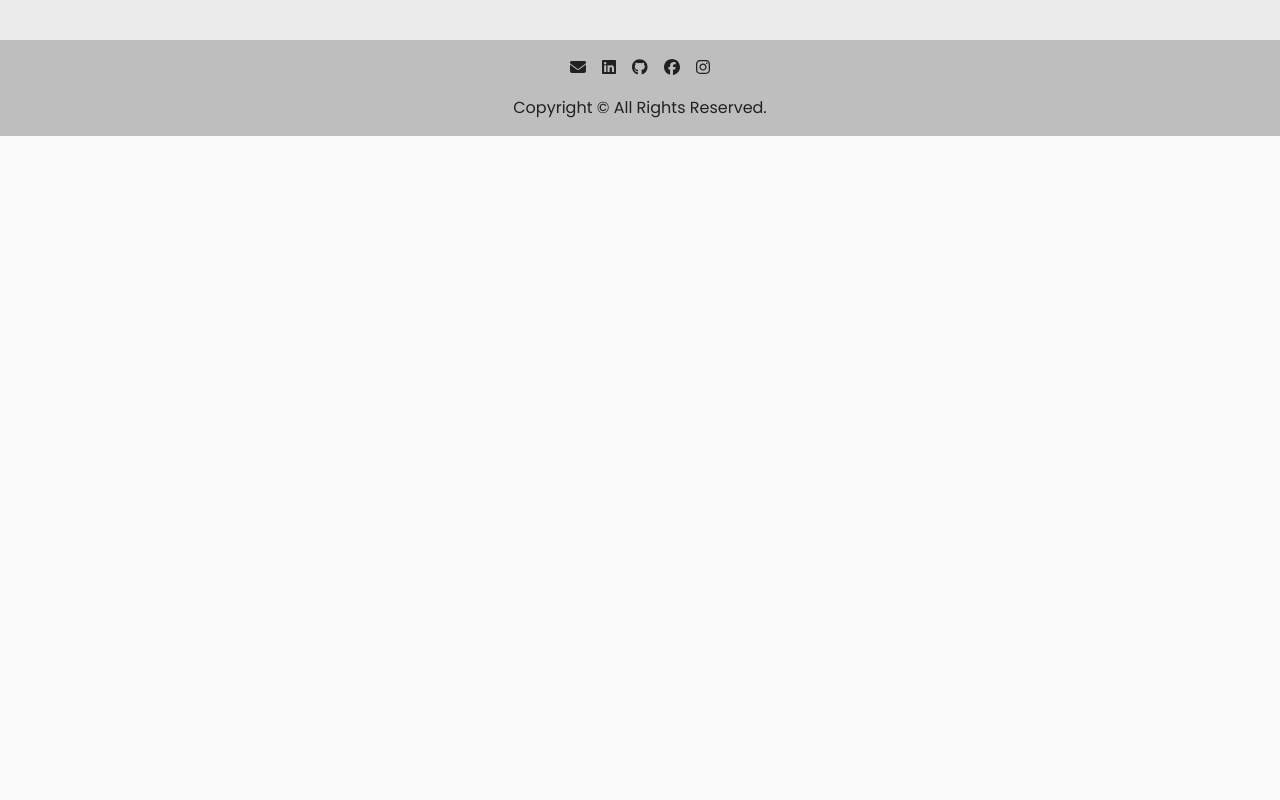
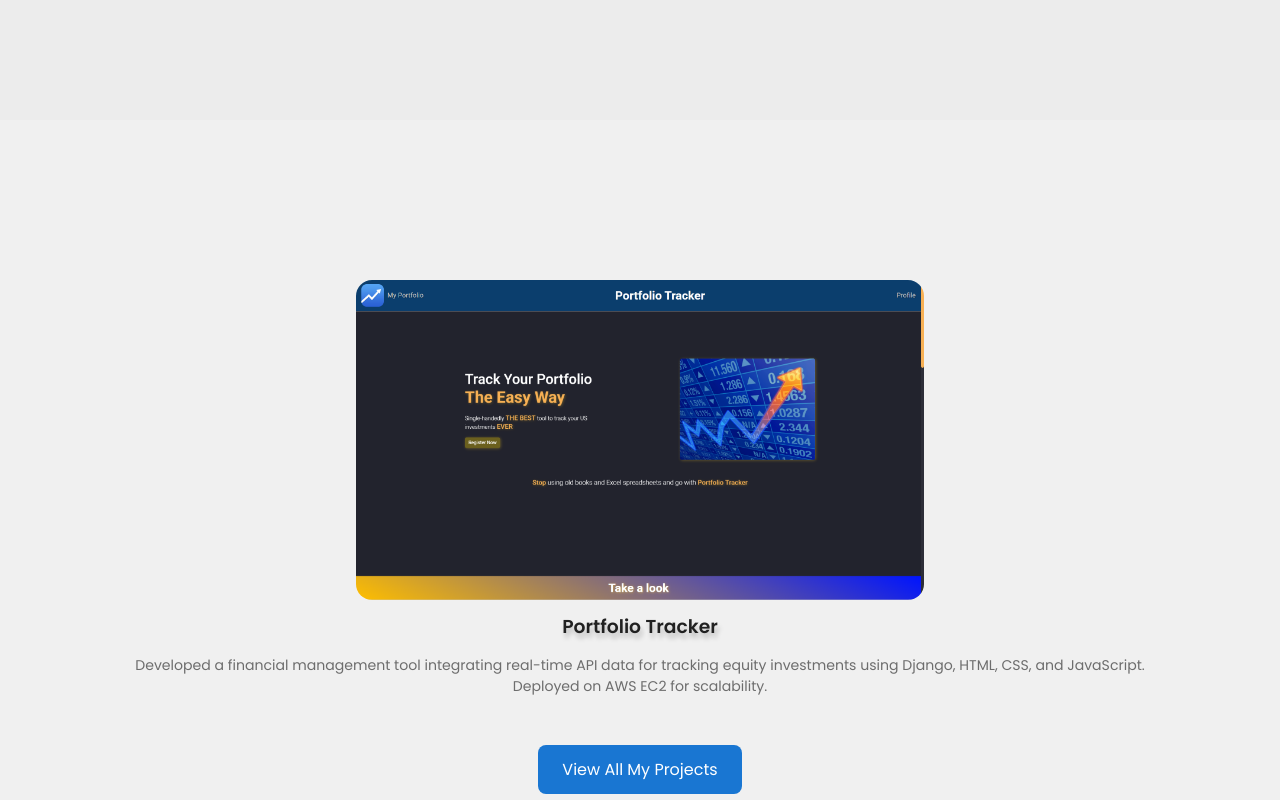
Before and after one commit to georgifudulov/personal_website, a React (Vite) app: page / in a window 1280 px wide. Shown: the part 2360-3160 px from the top of the page. Before the commit the page ends 2496 px from the top, so only its background shows below. Built offline with nearby package versions, Linux system fonts and the light colour scheme.

Commit message:
Added Projects and ProjectItem components and styling

```diff
--- a/src/App.jsx
+++ b/src/App.jsx
@@ -5,6 +5,7 @@ import Footer from "./componets/Footer";
 import Hero from "./componets/Hero";
 import About from "./componets/About";
 import WhatIDo from "./componets/WhatIDo";
+import Projects from "./componets/Projects";
 
 function App() {
   return (
@@ -13,6 +14,7 @@ function App() {
       <Hero />
       <About />
       <WhatIDo />
+      <Projects />
       <Footer />
     </>
   );
--- /dev/null
+++ b/src/componets/ProjectItem.jsx
@@ -0,0 +1,13 @@
+import "../styles/ProjectItem.css";
+
+export default function ProjectItem({ title, description, img, url, alt }) {
+  return (
+    <a href={url} target="_blank" className="wrapper project">
+      <div className="project-img-container">
+        <img className="photo" src={img} alt={alt} />
+      </div>
+      <h3 className="project-title">{title}</h3>
+      <p className="project-desc">{description}</p>
+    </a>
+  );
+}
--- /dev/null
+++ b/src/componets/Projects.jsx
@@ -0,0 +1,41 @@
+import "../styles/Projects.css";
+
+import ProjectItem from "./ProjectItem";
+import FadeInWrapper from "./FadeInWrapper";
+
+import portfolioTracker from "../assets/portfolio_tracker.png";
+
+const projectData = [
+  {
+    title: "Portfolio Tracker",
+    description:
+      "Developed a financial management tool integrating real-time API data for tracking equity investments using Django, HTML, CSS, and JavaScript. Deployed on AWS EC2 for scalability.",
+    img: portfolioTracker,
+    url: "http://152.70.190.66/",
+    alt: "Portfolio Tracker image",
+  },
+];
+
+export default function Projects() {
+  return (
+    <section id="projects" className="wrapper">
+      <div className="wrapper projects-content">
+        {projectData.map((item, index) => (
+          <FadeInWrapper>
+            <ProjectItem
+              key={index}
+              title={item.title}
+              description={item.description}
+              img={item.img}
+              url={item.url}
+              alt={item.alt}
+            />
+          </FadeInWrapper>
+        ))}
+        <a href="https://github.com/g-fudulov" target="_blank">
+          <button>View All My Projects</button>
+        </a>
+      </div>
+    </section>
+  );
+}
--- a/src/styles/About.css
+++ b/src/styles/About.css
@@ -17,6 +17,10 @@ div.about-content {
   flex-wrap: nowrap;
   flex: 1;
   gap: 1rem;
+}
+
+.description {
+  margin-bottom: -8rem;
 }
 
 div.tech {
--- a/src/styles/Footer.css
+++ b/src/styles/Footer.css
@@ -7,6 +7,7 @@ footer {
   background-color: #bebebe;
   padding-top: 1rem;
   padding-bottom: 1rem;
+  border-top: 1px dashed #1976d2;
 }
 
 ul.links {
--- a/src/styles/Hero.css
+++ b/src/styles/Hero.css
@@ -41,11 +41,12 @@
   color: white;
   border: none;
   border-radius: 8px;
-  transition: background-color 0.3s ease;
+  transition: background-color 0.3s ease, box-shadow 0.3s ease;
 }
 
 .hero-text button:hover {
   background-color: #145ea8;
+  box-shadow: 0 0 25px 5px rgba(25, 118, 210, 0.6);
   cursor: pointer;
 }
 
@@ -76,5 +77,4 @@
   position: relative;
   z-index: 1;
   display: block;
-  max-width: 100%;
 }
--- /dev/null
+++ b/src/styles/ProjectItem.css
@@ -0,0 +1,58 @@
+a {
+  text-decoration: none;
+}
+
+a.project {
+  flex-direction: column;
+  flex-wrap: nowrap;
+  align-items: center;
+  justify-content: center;
+  gap: 0.8rem;
+  transition: transform 0.3s ease;
+  text-align: center;
+}
+
+a.project:hover {
+  cursor: pointer;
+  transform: translateY(-4px);
+}
+
+.project-desc {
+  font-size: 0.88rem;
+  color: #6d6d6d;
+  padding-left: 3rem;
+  padding-right: 3rem;
+}
+
+.project-title {
+  color: #212121;
+  text-shadow: 2px 5px 5px rgba(0, 0, 0, 0.22);
+  border-bottom: 1px solid transparent;
+  transition: color 0.3s ease, border-bottom 0.3s ease, text-shadow 0.3s ease;
+}
+
+a.project:hover .project-title {
+  color: #1976d2;
+  border-bottom: 1px solid #1976d2;
+  text-shadow: 0 0 25px rgb(25, 118, 210);
+}
+
+.project-img-container {
+  display: flex;
+  align-items: center;
+  justify-content: center;
+  height: 40vh;
+  border-radius: 1rem;
+  overflow: hidden;
+}
+
+img.photo {
+  width: 100%;
+  height: 100%;
+  object-fit: cover;
+}
+
+a.project:hover .project-img-container {
+  box-shadow: 0 0 25px 5px rgba(25, 118, 210, 0.6);
+  transition: box-shadow 0.3s ease;
+}
--- /dev/null
+++ b/src/styles/Projects.css
@@ -0,0 +1,36 @@
+#projects {
+  width: 100vw;
+  min-height: 100vh;
+  justify-content: center;
+  align-items: center;
+  background-color: #f0f0f0;
+  padding-top: 10rem;
+  padding-bottom: 10rem;
+}
+
+.projects-content {
+  flex-direction: column;
+  flex-wrap: wrap;
+  align-items: center;
+  justify-content: center;
+  width: 90%;
+  max-width: 1200px;
+  height: 80%;
+  gap: 3rem;
+}
+
+#projects button {
+  padding: 0.8rem 1.5rem;
+  font-size: 1rem;
+  background-color: #1976d2;
+  color: white;
+  border: none;
+  border-radius: 8px;
+  transition: background-color 0.3s ease, box-shadow 0.3s ease;
+}
+
+#projects button:hover {
+  background-color: #145ea8;
+  cursor: pointer;
+  box-shadow: 0 0 25px 5px rgba(25, 118, 210, 0.6);
+}
--- a/src/styles/WhatIDo.css
+++ b/src/styles/WhatIDo.css
@@ -1,10 +1,10 @@
 #what-i-do {
   width: 100vw;
-  height: 90vh;
+  height: 100vh;
   align-items: center;
   justify-content: center;
   background-color: #ececec;
-  padding: 1rem 0.5rem; /* may move the padding*/
+  padding: 1rem 0.5rem;
 }
 
 div.whatido-content {
@@ -12,8 +12,8 @@ div.whatido-content {
   max-width: 1200px;
   height: 80%;
   display: grid;
-  grid-template-columns: repeat(2, 1fr); /* Two columns */
-  grid-template-rows: repeat(2, 1fr); /* Two rows */
+  grid-template-columns: repeat(2, 1fr);
+  grid-template-rows: repeat(2, 1fr);
   gap: 1.5rem;
   padding: 1rem;
 }
@@ -52,6 +52,6 @@ div.square {
 }
 
 p.text {
-    font-size: 0.88rem;
-    color: #6d6d6d;
+  font-size: 0.88rem;
+  color: #6d6d6d;
 }
```
Also changed, not shown: src/assets/portfolio_tracker.png (added).
